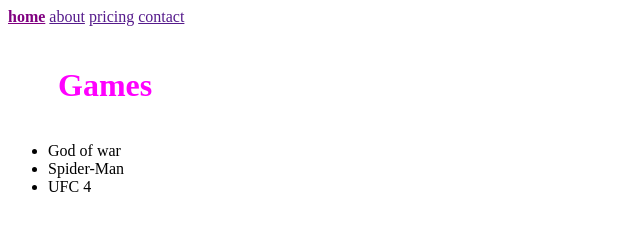
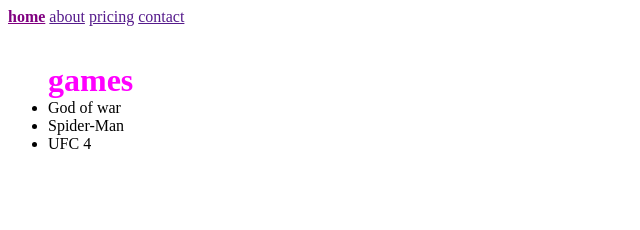
Before and after one commit to KarlErikToom/CSS-crash-course, a plain HTML site: page index.html in a window 1280 px wide. Shown: the whole page, without its empty margins (0-640 px from the left). Drawn offline with Linux system fonts and the light colour scheme.

Commit message:
fixed the list name

```diff
--- a/index.html
+++ b/index.html
@@ -14,10 +14,7 @@
       <a href="" class="nav__link">pricing</a>
       <a href="" class="nav__link">contact</a>
     </nav>
-    <div class="text">
-      <h1>Games</h1>
-    </div>
-      <ul>
+      <ul> <h1 class="text">games</h1>
         <li>God of war</li>
         <li>Spider-Man</li>
         <li>UFC 4</li>
--- a/style.css
+++ b/style.css
@@ -8,7 +8,6 @@
 
 .text{
 color: magenta;
-padding-left: 50px;
 padding-top: 20px;
 display: flex;
 margin: 0%;
```
